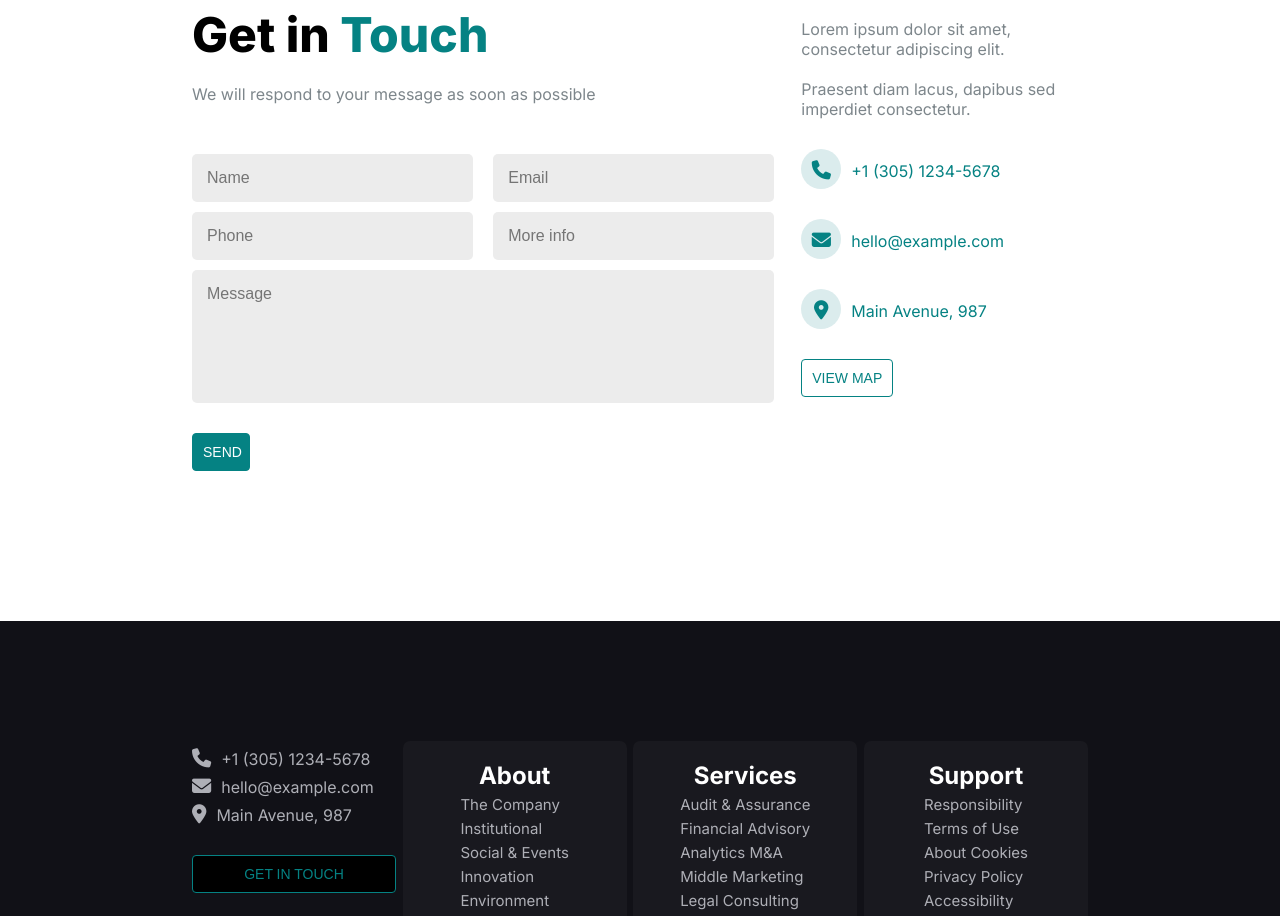
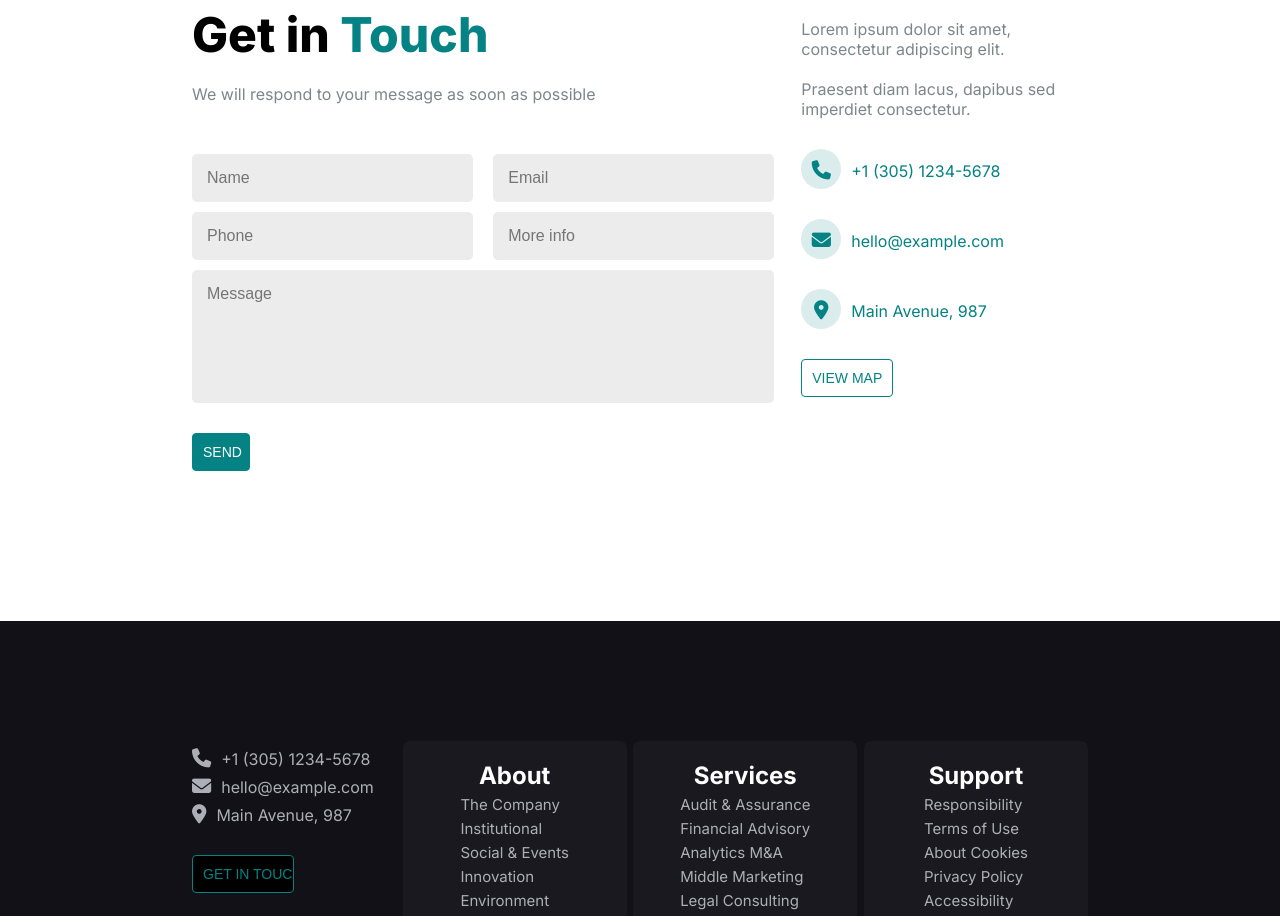
Before and after one commit to JacopoGrippiotti/proj-html-vuejs, a Vue app: page / in a window 1280 px wide. Shown: the part 3666-4582 px from the top of the page. Built offline with nearby package versions, Linux system fonts and the light colour scheme.

Commit message:
fixed button in AppFooter component

```diff
--- a/src/components/AppFooter.vue
+++ b/src/components/AppFooter.vue
@@ -102,7 +102,7 @@ export default {
                 }
             }
                     input{
-                        padding: 10px 10px;
+                        padding: 10px;
                         text-transform: uppercase;
                         font-size: 14px;
                         background-color: black;
@@ -111,6 +111,7 @@ export default {
                         color: #058283;
                         margin-top: 30px;
                         margin-bottom: 30px;
+                        width: 50%;
                     }
             }
         }
```
